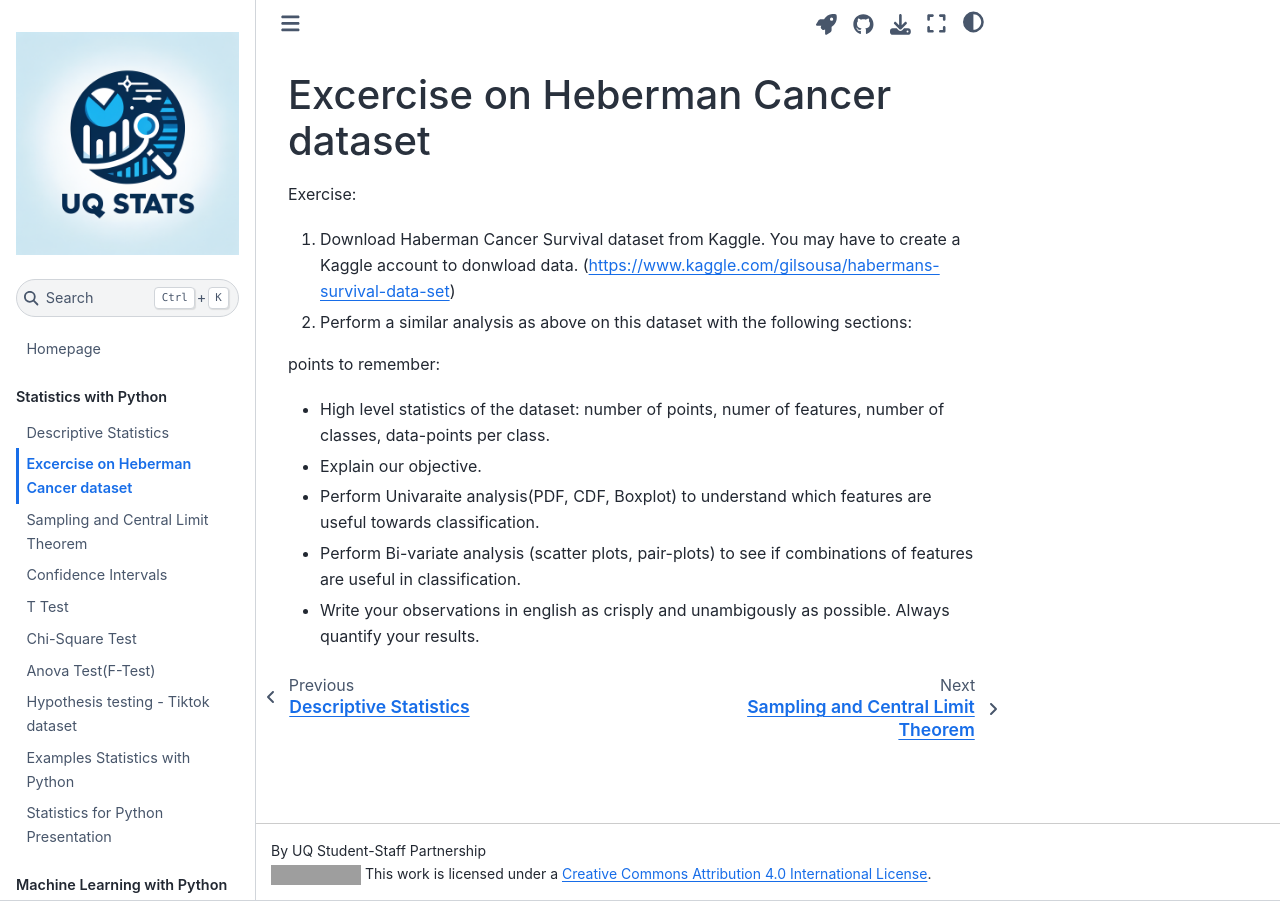
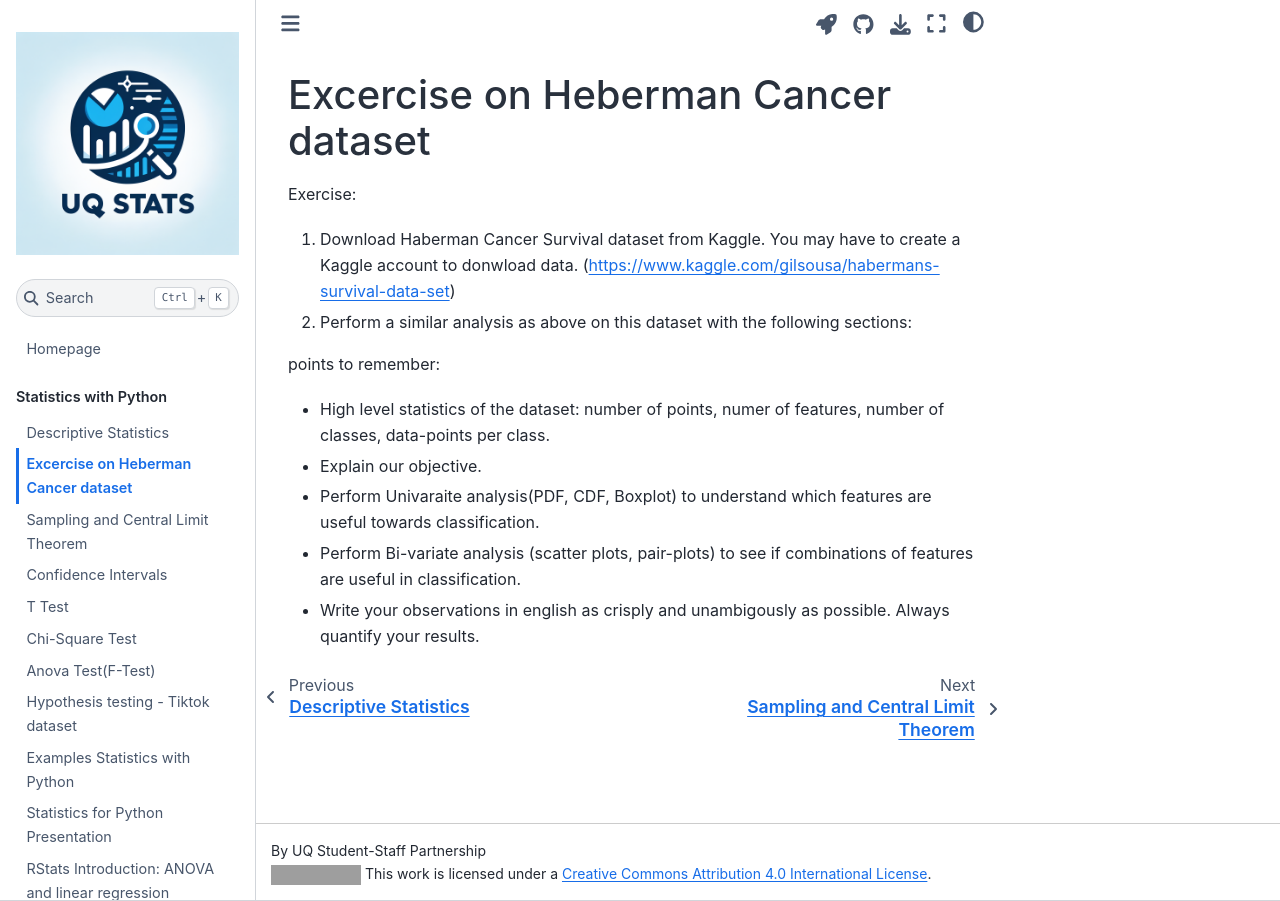
Before and after one commit to uqstatsSSP/uqstatsssp.github.io, a Jupyter Book: the page built from book/statistics/3_ExcerciseHaberman.ipynb, in a window 1280 px wide. Built offline with Jupyter Book 1.0.4 settings and Sphinx 7.4.7 and the Sphinx Book theme 1.1.4, drawn with Linux system fonts in a browser that asks for light colours; pages that are not in the unit, such as notebooks, are missing from menus; comment, search, counter and statistics services are not loaded; grey boxes are pictures that could not be loaded.

Commit message:
Update _toc.yml

```diff
--- a/book/_toc.yml
+++ b/book/_toc.yml
@@ -15,6 +15,7 @@ parts:
   - file: statistics/HypothesisTesting.ipynb
   - file: statistics/Example_statistics.md
   - file: statistics/links.md
+  - file: statistics/anova-lm.md
 
 - caption: Machine Learning with Python
   chapters:
```
